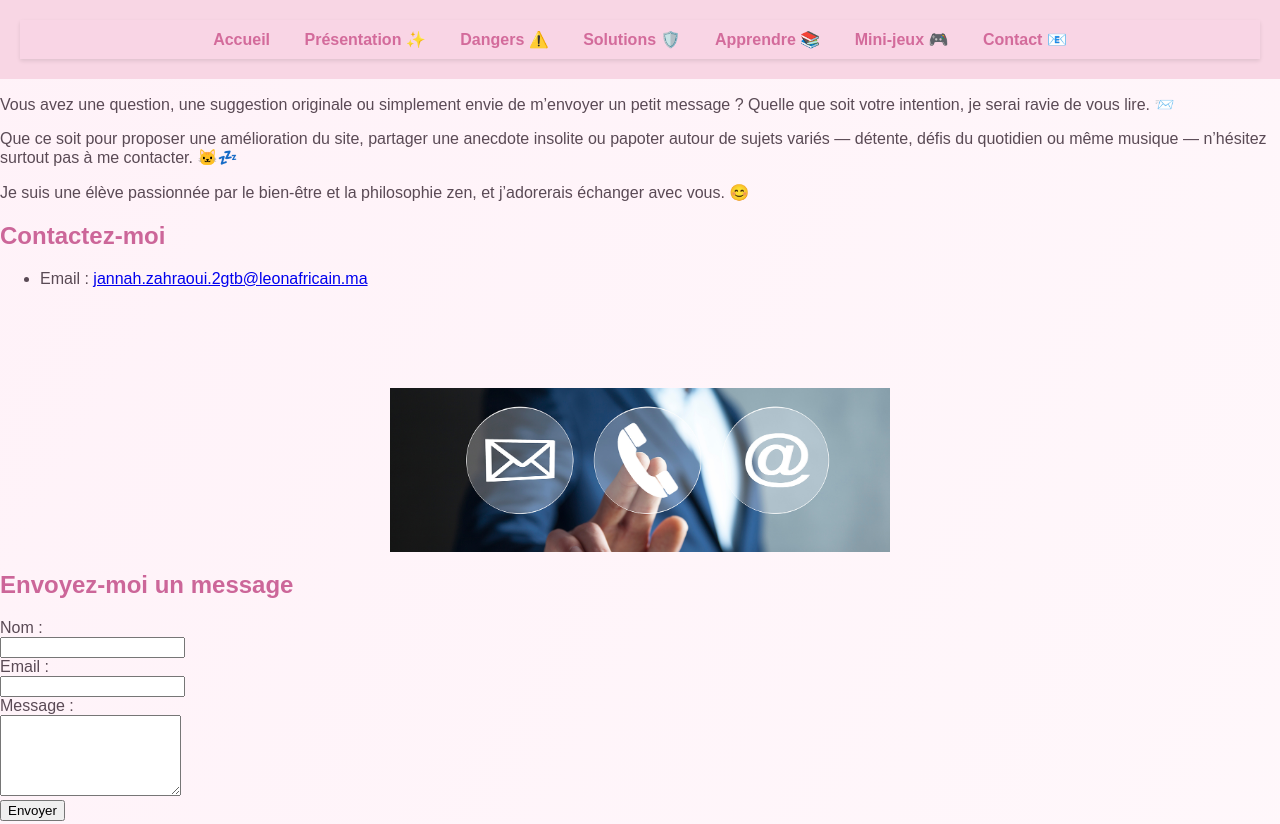
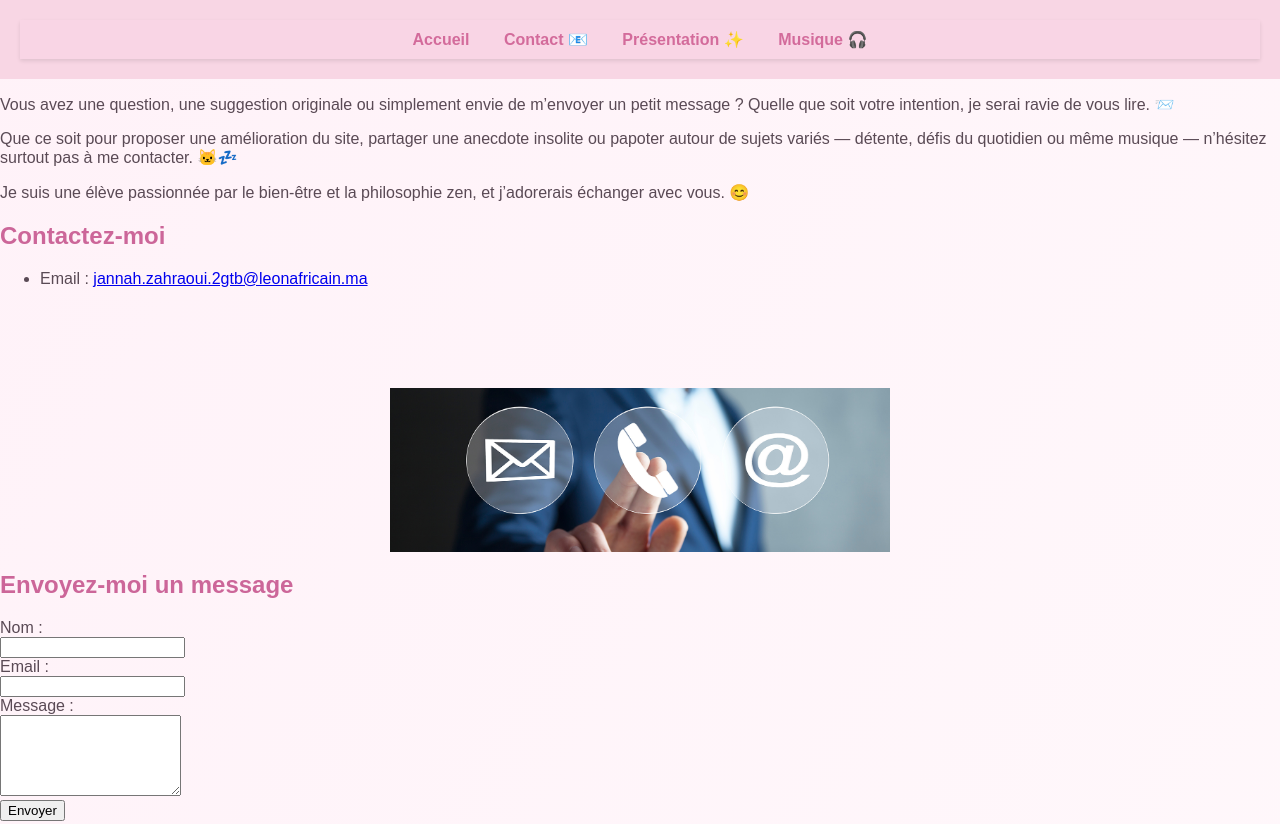
Before and after one commit to jxnso/jnza.com, a plain HTML site: page contact.html in a window 1280 px wide. Shown: the top 824 px of the page. Drawn offline with Linux system fonts and the light colour scheme.

Commit message:
Update contact.html

```diff
--- a/contact.html
+++ b/contact.html
@@ -8,17 +8,15 @@
 </head>
 <body>
   <div class="container">
-    <header>
+   <header>
       <nav>
         <a href="index.html">Accueil</a>
+        <a href="contact.html">Contact 📧</a>
         <a href="presentation.html">Présentation ✨</a>
-        <a href="dangers.html">Dangers ⚠️</a>
-        <a href="solutions.html">Solutions 🛡️</a>
-        <a href="apprendre.html">Apprendre 📚</a>
-        <a href="mini-jeux.html">Mini-jeux 🎮</a>
-        <a href="contact.html" aria-current="page">Contact 📧</a>
+        <a href="music.html">Musique 🎧</a>
       </nav>
     </header>
+
 
     <main>
       <section class="contact-intro">
```
